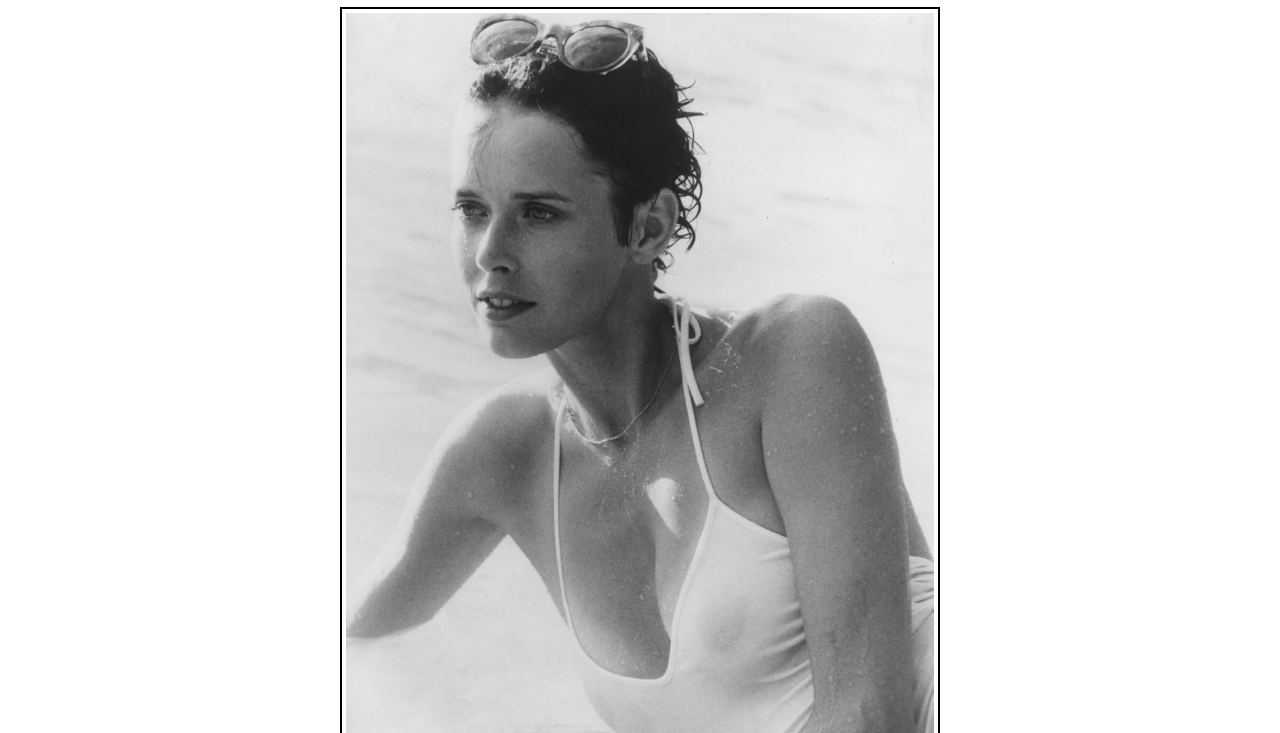
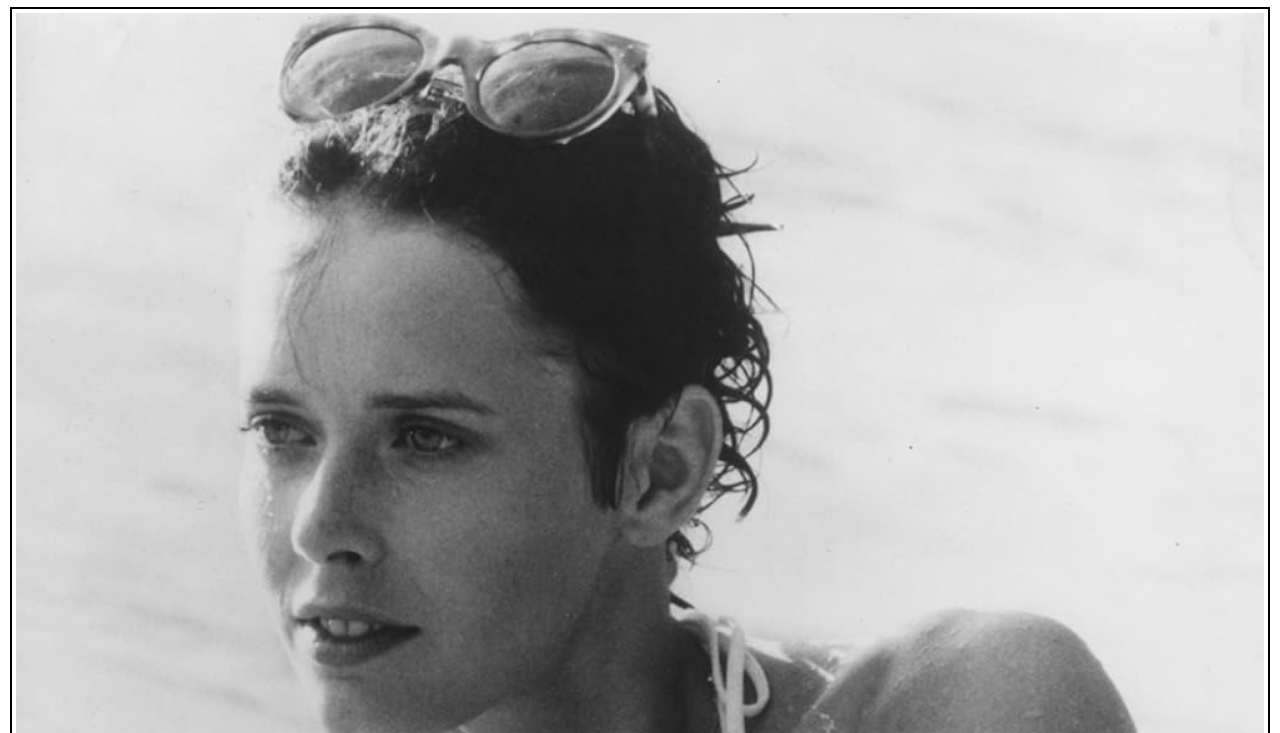
Before and after one commit to garuda1813/sylvia-kristal, a plain HTML site: page index.html in a window 1280 px wide. Shown: the part 157-890 px from the top of the page. Drawn offline with Linux system fonts and the light colour scheme.

Commit message:
Change page width to 100%

```diff
--- a/css/styles.css
+++ b/css/styles.css
@@ -5,9 +5,11 @@ html {
 body {
     font-family: Georgia, serif;
     font-size: 16px;
-    width: 600px;
-    margin: 10px auto;
+    padding: 10px;
+    margin: 0 auto;
 }
+
+
 
 header {
     background-color: rgb(241, 241, 241);
```
